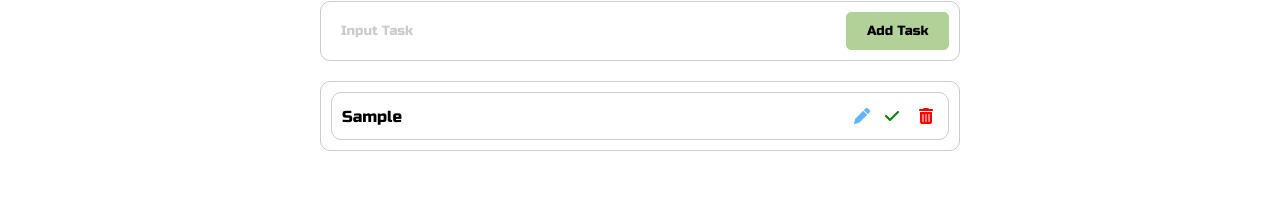
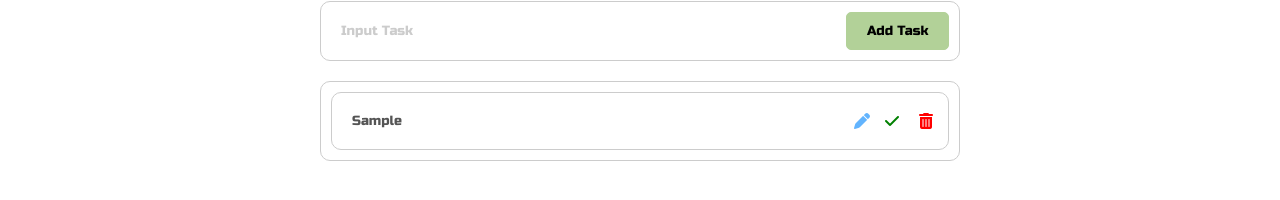
Before and after one commit to TonniPaul/Todo-App-, a React (Create React App) app: page / in a window 1280 px wide. Both pictures are taken after typing "Sample" into the empty fields and a click on the button "Add Task". Shown: the part 208-408 px from the top of the page. Built offline with nearby package versions, Linux system fonts and the light colour scheme.

Commit message:
Updated the Edit button to render properly and I re-styled it

```diff
--- a/src/components/main/Task.jsx
+++ b/src/components/main/Task.jsx
@@ -1,6 +1,6 @@
 import React, { useState } from "react";
 
-const Task = ({ title, handleEditSubmit }) => {
+const Task = ({ title, handleEditSubmit, taskId }) => {
   const [isEditing, setEditing] = useState(false);
   const [editedTitle, setEditedTitle] = useState(title);
 
@@ -15,41 +15,53 @@ const Task = ({ title, handleEditSubmit }) => {
   const handleSave = (e) => {
     e.preventDefault();
     setEditing(false);
-    handleEditSubmit(editedTitle);
-    console.log(editedTitle);
+    handleEditSubmit(taskId, editedTitle);
+  };
+
+  const handleCancel = () => {
+    setEditing(false);
+    setEditedTitle(title);
   };
 
   return (
     <div className="primary_container todo_items">
-      {isEditing ? (
       <form
         action=""
         className=" flex primary_container edit-form"
         onSubmit={handleSave}
       >
+        <div className="edit-input-container">
           <input
             type="text"
             name="editedTitle"
             id="editedTitle"
-            className="todo_input"
-            value={editedTitle}
+            className="todo_input edit-input"
+            value={isEditing ? editedTitle : title}
             onChange={handleNewTitle}
+            disabled={isEditing ? false : true}
           />
-          <button className="btn pointer save-btn">Save</button>
+          {isEditing && (
+            <div className="flex edit-input-btn">
+              <button className="pointer save-btn">
+                <i className="fa-solid fa-floppy-disk pointer green"></i>
+              </button>
+              <button className="pointer cancel-btn" onClick={handleCancel}>
+                <i className="fa-solid fa-x red"></i>
+              </button>
+            </div>
+          )}
+        </div>
       </form>
-      ) : (
-        <p className="task">{title}</p>
-      )}
       {!isEditing && (
         <p className="task">
           <i className="fa-solid fa-pen pointer edit" onClick={handelEdit}></i>
         </p>
       )}
       <p className="task">
-        <i className="fa-solid fa-check pointer completed"></i>
+        <i className="fa-solid fa-check pointer green"></i>
       </p>
       <p className="task">
-        <i className="fa-solid fa-trash-can pointer delete"></i>
+        <i className="fa-solid fa-trash-can pointer red"></i>
       </p>
     </div>
   );
--- a/src/components/main/main.css
+++ b/src/components/main/main.css
@@ -3,7 +3,9 @@
    margin: auto;
    margin-top: 20px;
 }
-
+input {
+   background: inherit;
+}
 .primary_container {
    width: 100%;
    gap: 20px;
@@ -40,25 +42,37 @@
    align-items: center;
 }
 
-.completed {
+.green {
    color: green;
-   border-radius: 50%;
    padding: 5px;
 }
+
 .edit-form {
+   display: flex;
+   justify-content: space-between;
    padding: 0;
    border: none;
+   display: flex;
+   width: 100%;
 }
 
 .edit {
    color: var(--blue);
 }
+.edit-input-container {
+   display: flex;
+   width: 100%;
+}
+.edit-input-btn {
+   gap: 10px;
+}
+
 
 input::placeholder {
    color: #ccc;
 }
 
-.delete {
+.red {
    color: red;
    padding: 5px;
 
@@ -68,9 +82,13 @@ input::placeholder {
    text-transform: capitalize;
 }
 
-.save-btn {
+.save-btn,
+.cancel-btn {
    width: max-content;
+   padding: 5px;
 }
+
+
 @media (max-width: 908px) {
    .main_container {
       width: 90%;
@@ -90,4 +108,7 @@ input::placeholder {
    .todo_input {
       border: 1px solid var(--green);
    }
+   .edit-input {
+   border: none;
 }
+}
--- a/src/components/main/main.jsx
+++ b/src/components/main/main.jsx
@@ -16,7 +16,6 @@ const Main = () => {
         item.id === taskId ? { ...item, title: newTitle } : item
       )
     );
-    console.log(myTodoItems);
   };
 
   return (
@@ -25,7 +24,12 @@ const Main = () => {
       {myTodoItems.length > 0 && (
         <div className="flex margin column primary_container">
           {myTodoItems.map(({ title, id }) => (
-            <Task key={id} title={title} handleEditSubmit={handleEdit} />
+            <Task
+              key={id}
+              taskId={id}
+              title={title}
+              handleEditSubmit={handleEdit}
+            />
           ))}
         </div>
       )}
```
Lines whose indentation alone changed are shown as unchanged.
